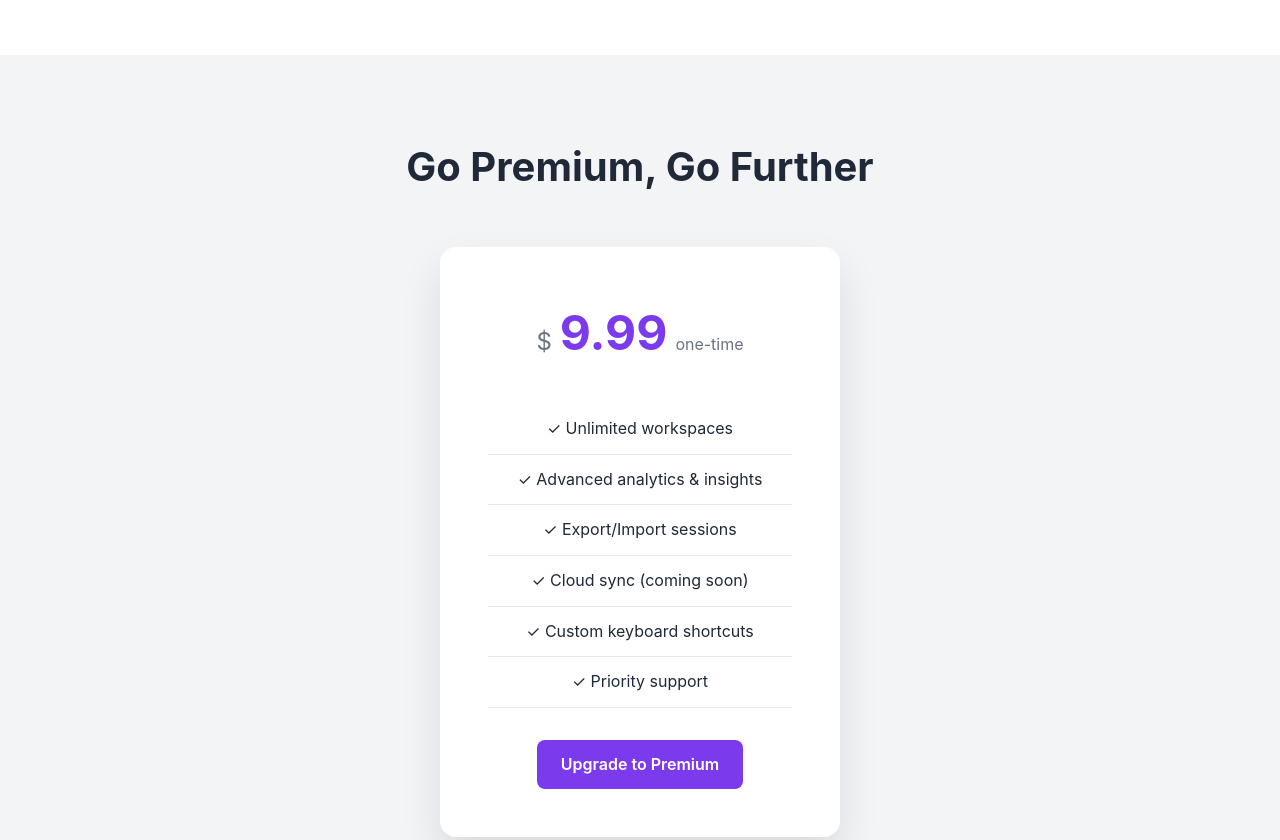
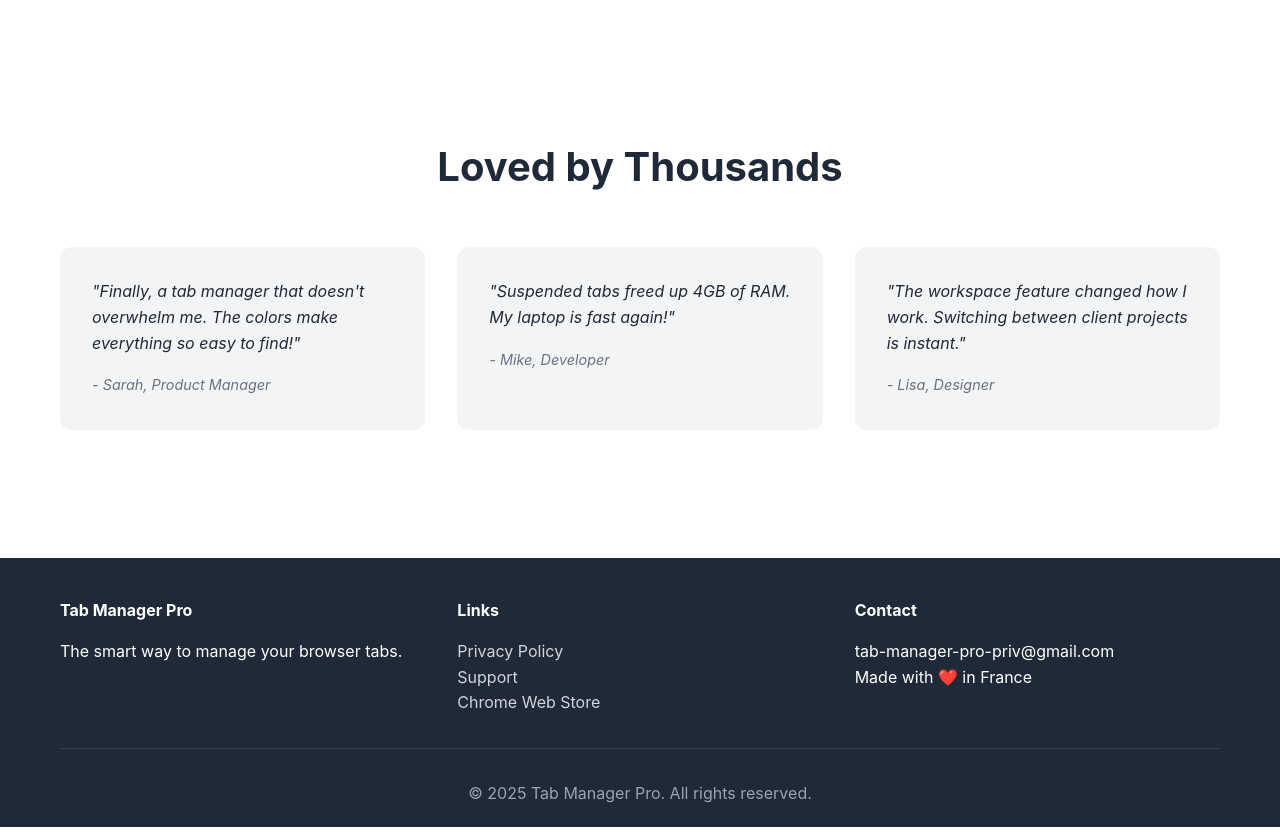
Before and after one commit to anthonynwaweru/tabmanagerpro.github.io, a plain HTML site: page index.html in a window 1280 px wide. Shown: the part 1400-2240 px from the top of the page. Drawn offline with Linux system fonts and the light colour scheme.

Commit message:
links, emails

```diff
--- a/index.html
+++ b/index.html
@@ -149,33 +149,6 @@
       </div>
     </section>
 
-    <section class="premium">
-      <div class="container">
-        <h2>Go Premium, Go Further</h2>
-        <div class="pricing-card">
-          <div class="price">
-            <span class="currency">$</span>
-            <span class="amount">9.99</span>
-            <span class="period">one-time</span>
-          </div>
-          <ul class="premium-features">
-            <li>✓ Unlimited workspaces</li>
-            <li>✓ Advanced analytics & insights</li>
-            <li>✓ Export/Import sessions</li>
-            <li>✓ Cloud sync (coming soon)</li>
-            <li>✓ Custom keyboard shortcuts</li>
-            <li>✓ Priority support</li>
-          </ul>
-          <a
-            href="https://chrome.google.com/webstore/detail/[YOUR-EXTENSION-ID]"
-            class="btn btn-primary"
-          >
-            Upgrade to Premium
-          </a>
-        </div>
-      </div>
-    </section>
-
     <section class="testimonials">
       <div class="container">
         <h2>Loved by Thousands</h2>
@@ -236,7 +209,7 @@
           </div>
           <div class="footer-section">
             <h4>Contact</h4>
-            <p>support@tabmanagerpro.com</p>
+            <p>tab-manager-pro-priv@gmail.com</p>
             <p>Made with ❤️ in France</p>
           </div>
         </div>
```
Also changed, not shown: privacy.html (+3 -3 lines), support.html (+8 -3 lines).
